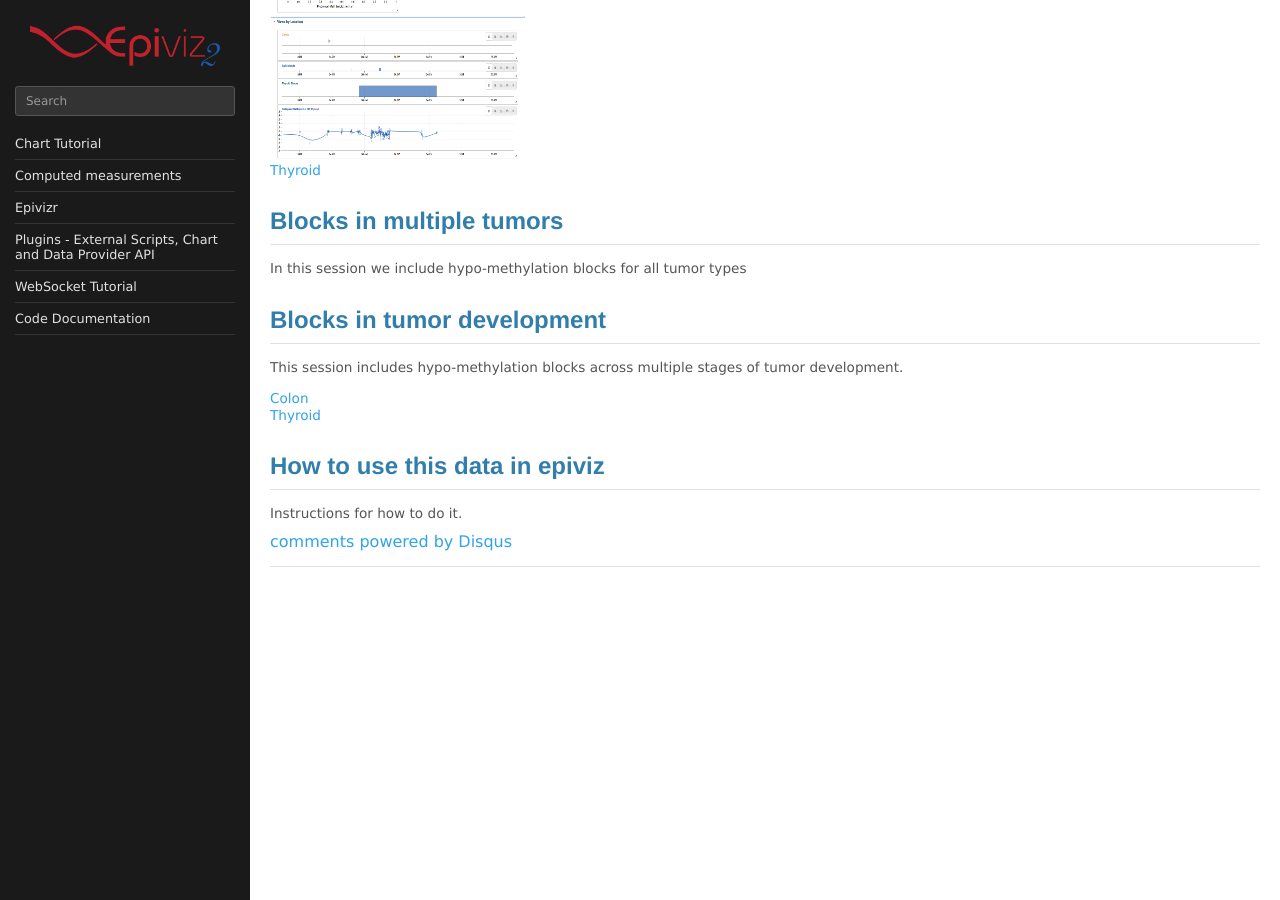
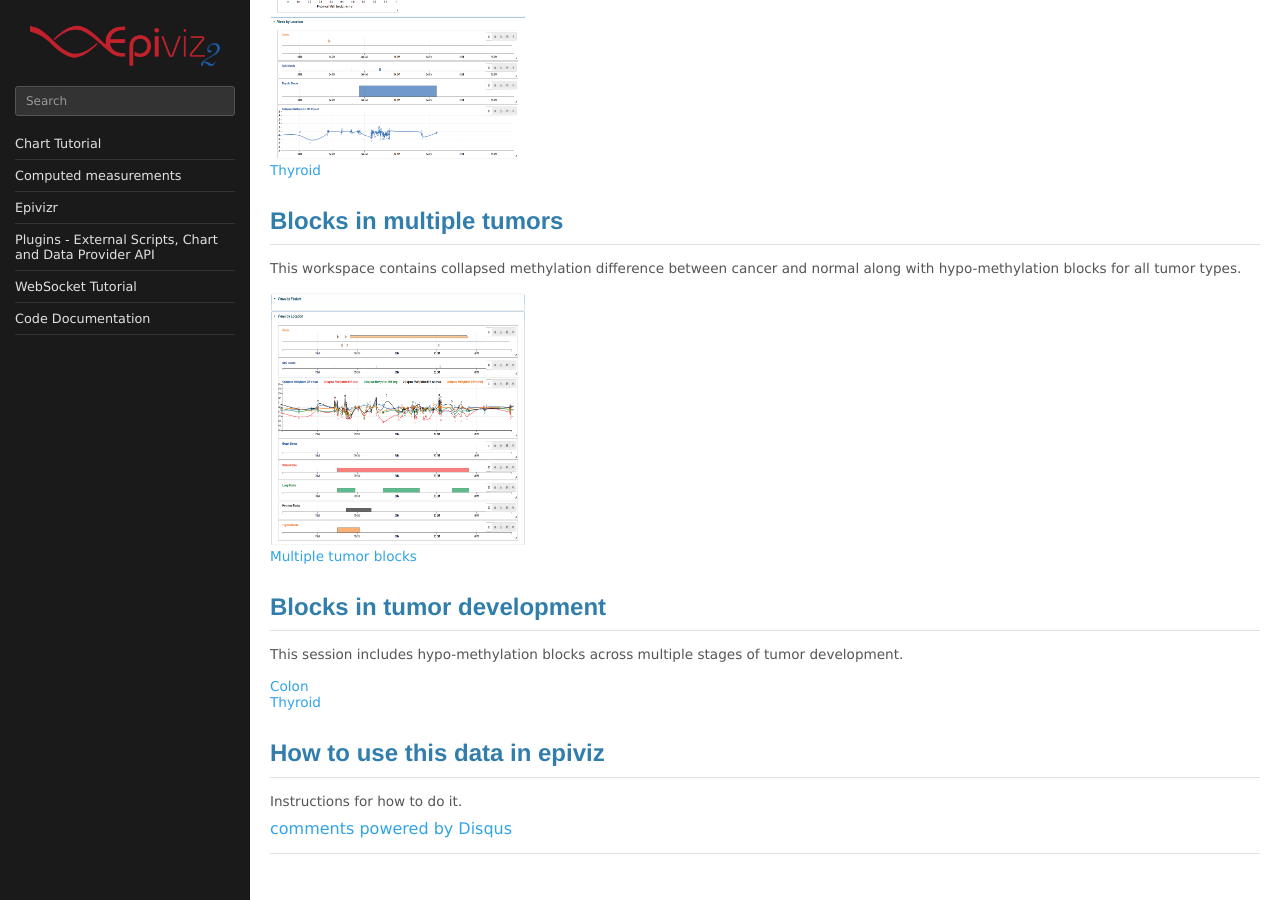
Before and after one commit to epiviz/epiviz.github.io.old, a Jekyll site: the page built from timp2014.md, in a window 1280 px wide and 900 px high, scrolled down 1608 px. Built offline with Jekyll 4.4.1, drawn with Linux system fonts in a browser that asks for light colours; Markdown is read by kramdown in place of the engine named in the settings; comment, search, counter and statistics services are not loaded.

Commit message:
added multiblocks and 'target' attribute to links

```diff
--- a/timp2014.md
+++ b/timp2014.md
@@ -26,26 +26,39 @@ collapsed methylation difference between cancer and normal,
 and cancer blocks in each tissue type.
 
 <img src="{{ site.baseurl }}/img/timp2014/breast_screen.png" width="256" height="256"/>
-[Breast](http://epiviz.cbcb.umd.edu/?ws=WZCPGTd7Duv)
+<a href="http://epiviz.cbcb.umd.edu/?settings=default&ws=WZCPGTd7Duv&seqName=chr11&start=130099272&end=133637378&"
+target="_blank">Breast</a>
 
 <img src="{{ site.baseurl }}/img/timp2014/colon_screen.png" width="256" height="256"/>
-[Colon](http://epiviz.cbcb.umd.edu/?ws=Gx3GEFT4iti&seqName=chr11&start=3947953&end=7164991&settings=default&)
+<a
+href="http://epiviz.cbcb.umd.edu/?ws=Gx3GEFT4iti&seqName=chr11&start=3947953&end=7164991&settings=default&"
+target="_blank">Colon</a>
 
 
 <img src="{{ site.baseurl }}/img/timp2014/lung_screen.png" width="256" height="256"/>
-[Lung](http://epiviz.cbcb.umd.edu/?ws=MCnnZYS0czp&seqName=chr11&start=3947953&end=7164991&settings=default&)
+<a
+href="http://epiviz.cbcb.umd.edu/?ws=MCnnZYS0czp&seqName=chr11&start=3947953&end=7164991&settings=default&"
+target="__blank">Lung</a>
 
 <img src="{{ site.baseurl }}/img/timp2014/pancreas_screen.png" width="256" height="256"/>
-[Pancreas](http://epiviz.cbcb.umd.edu/?ws=KHUT287HDLv)
+<a
+href="http://epiviz.cbcb.umd.edu/?settings=default&ws=KHUT287HDLv&seqName=chr10&start=53056841&end=54307111&"
+target="_blank">Pancreas</a>
 
 <img src="{{ site.baseurl }}/img/timp2014/thyroid_screen.png" width="256" height="256"/>
-[Thyroid](http://epiviz.cbcb.umd.edu/?ws=iOxsV4P5CPv&seqName=chr12&start=33889924&end=35322471&settings=default&)
+<a
+href="http://epiviz.cbcb.umd.edu/?ws=iOxsV4P5CPv&seqName=chr12&start=33889924&end=35322471&settings=default&"
+target="_blank">Thyroid</a>
 
 ## Blocks in multiple tumors
 
-In this session we include hypo-methylation blocks for all tumor types
+This workspace contains collapsed methylation difference between
+cancer and normal along with hypo-methylation blocks for all tumor types.
 
-[](http://epiviz.cbcb.umd.edu/?ws=...)
+<img src="{{ site.baseurl }}/img/timp2014/multiblocks_screen.png" width="256" height="256"/>
+<a
+href="http://epiviz.cbcb.umd.edu/?settings=default&ws=Ago25FdPLVb&seqName=chr2&start=78560000&end=81440000&"
+target="_blank">Multiple tumor blocks</a>
 
 ## Blocks in tumor development
 
```
Also changed, not shown: img/timp2014/multiblocks_screen.png (added).
